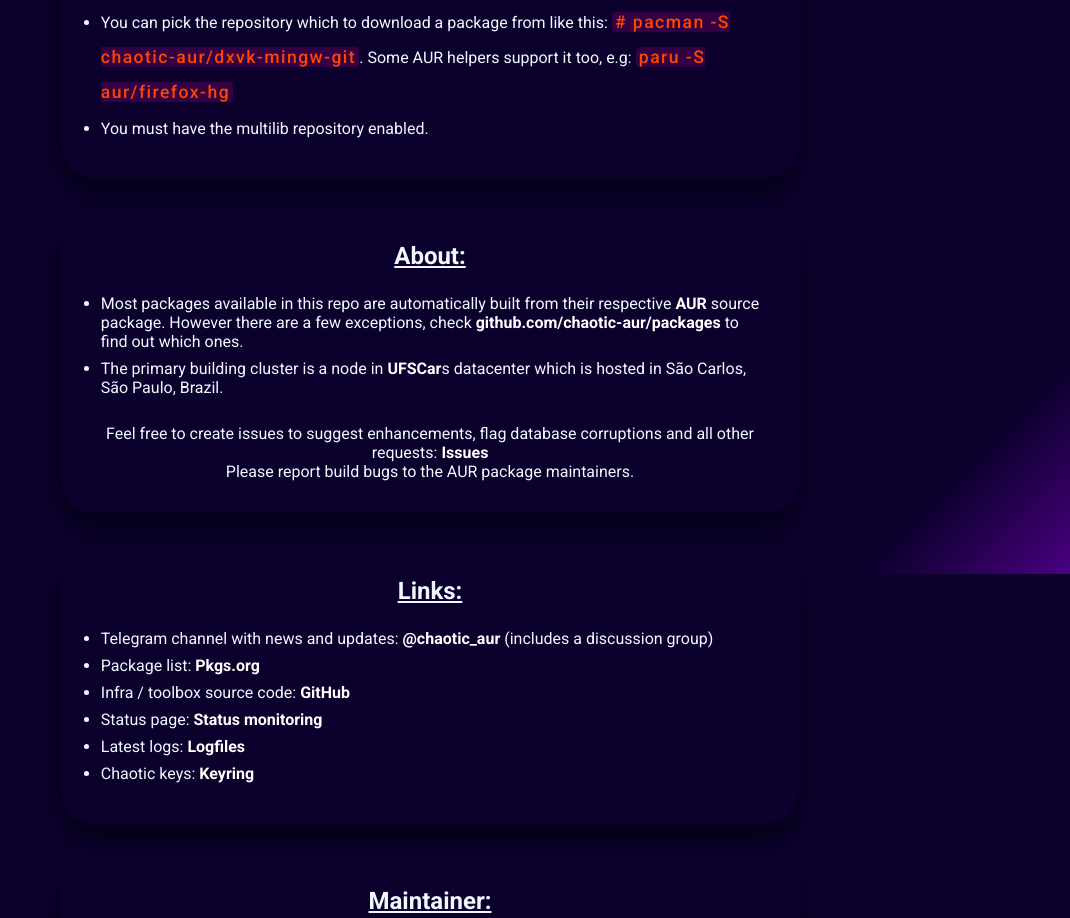
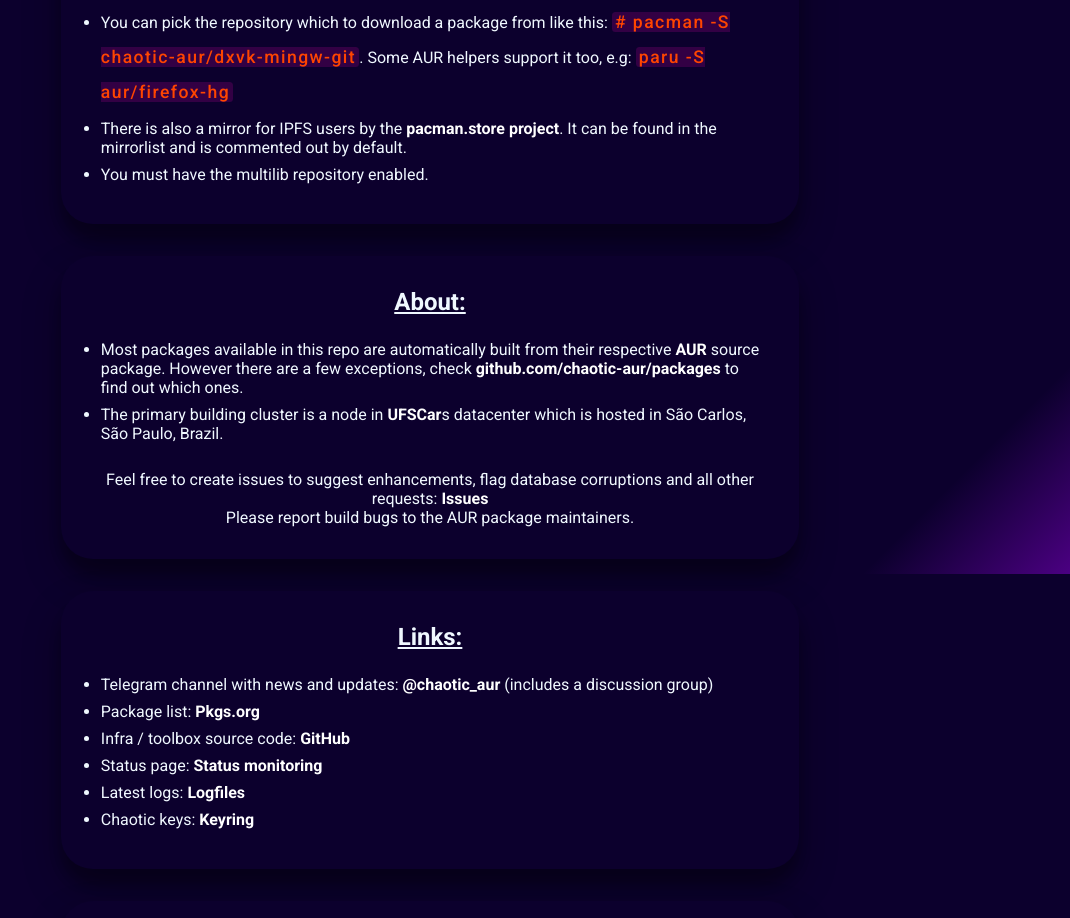
Before and after one commit to chaotic-aur/chaotic-aur.github.io, a plain HTML site: page index.html in a window 1280 px wide. Shown: the part 1026-1944 px from the top of the page, without its empty margins (210-1280 px from the left). Drawn offline with Linux system fonts and the light colour scheme.

Commit message:
Add IPFS mirror to recommendations

```diff
--- a/index.html
+++ b/index.html
@@ -43,6 +43,7 @@
 			<li id="note-repossorting">If you are using other third party repositories, we recommend putting Chaotic-AUR <strong>prior to them </strong> in <code>/etc/pacman.conf</code>. Since we update most packages hourly and follow AUR PKGBUILDs, this repository is more suitable as first option when downloading packages.</li>
 			<li id="note-ignorepkg">If you need to omit a package update to use locally built ones (e.g: with native optimizations), <a href="https://www.archlinux.org/pacman/pacman.conf.5.html" target="_blank" rel="noopener">you can</a> add '<code>IgnorePkg = ...</code>' to repo's section in <code>/etc/pacman.conf</code></li>
 			<li>You can pick the repository which to download a package from like this: <code class="command"> pacman -S chaotic-aur/dxvk-mingw-git</code>. Some AUR helpers support it too, e.g: <code> paru -S aur/firefox-hg</code>
+			<li>There is also a mirror for IPFS users by the <a target="_blank" rel="noopener" href="https://github.com/RubenKelevra/pacman.store">pacman.store project</a>. It can be found in the mirrorlist and is commented out by default.</li>
 			<li>You must have the multilib repository enabled.</li>
 		</ul>
 	</div>
```
